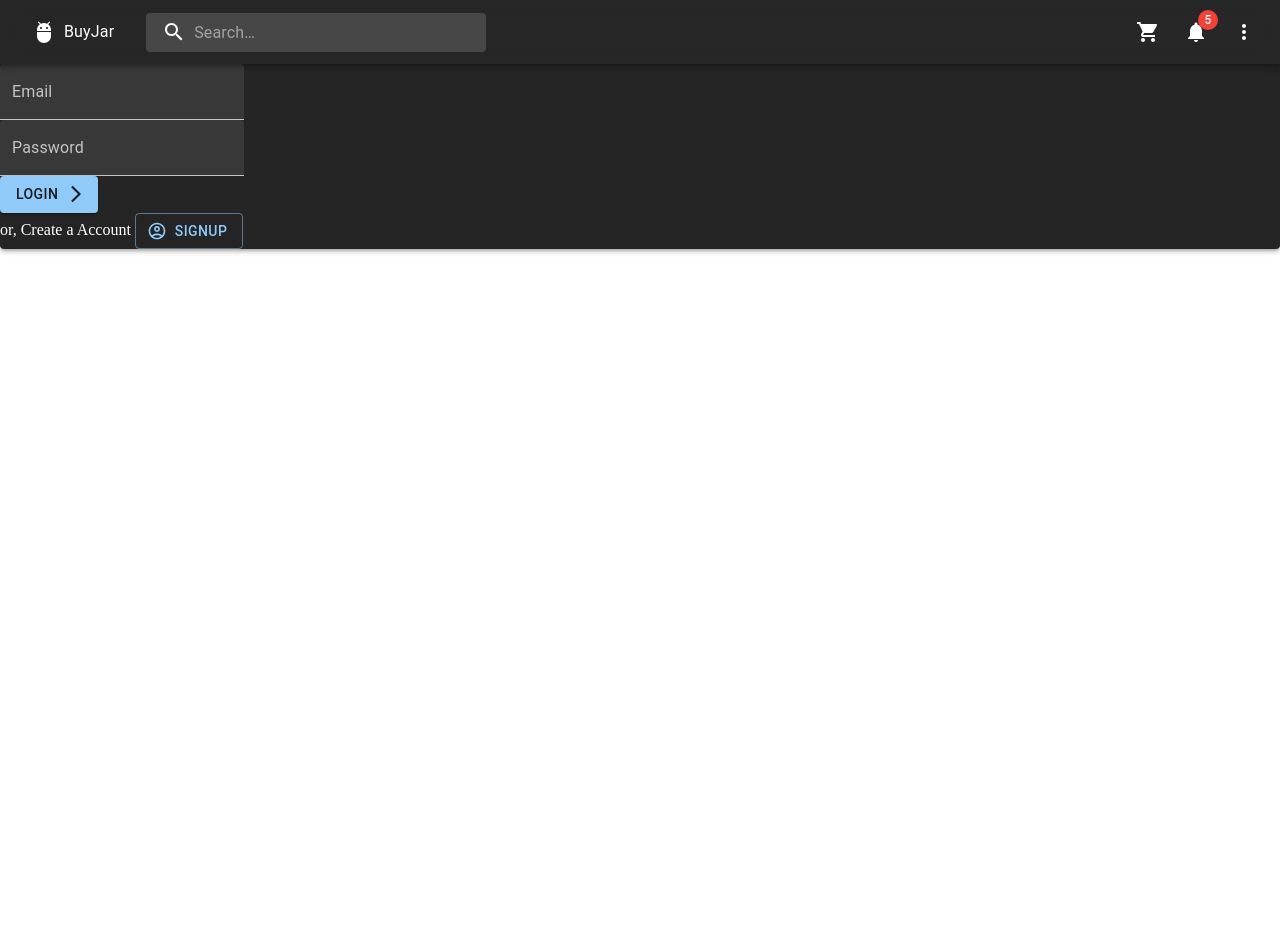
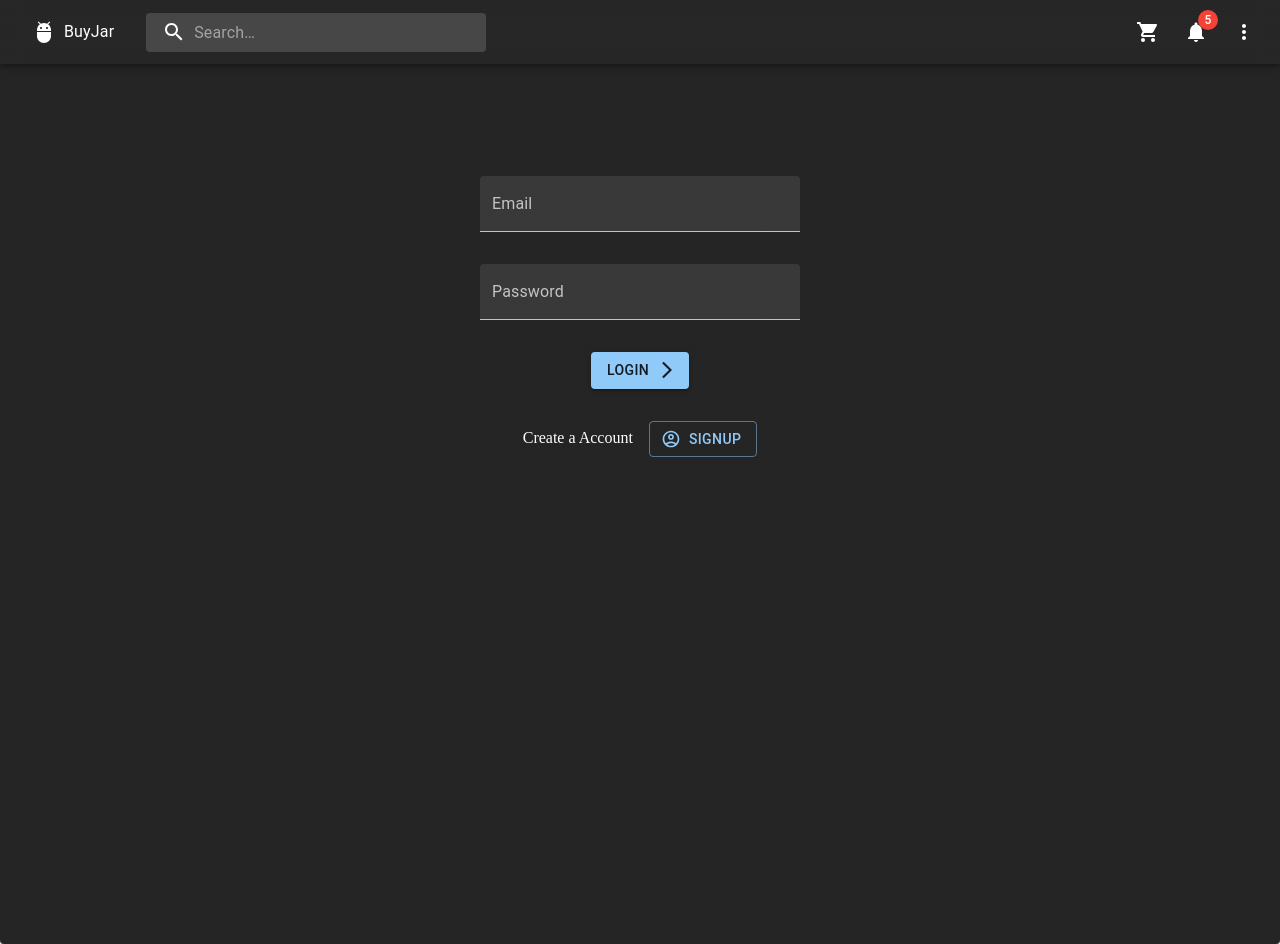
Before and after one commit to am4n-git/Jar-store, a React (Create React App) app: page /login in a window 1280 px wide. Before the commit the page ends 800 px from the top, so only its background shows below. Built offline with nearby package versions, Linux system fonts and the light colour scheme; no server answers.

Commit message:
login page style change

```diff
--- a/src/App.css
+++ b/src/App.css
@@ -99,3 +99,34 @@ a{
 .product-detail-img{
   border-radius: 20px;
 }
+.login-container{
+  text-align: center;
+  padding-top: 5rem;
+  height: 100vh;
+}
+.login-fields-container{
+  display: flex;
+  flex-direction: column;
+  justify-content: center;
+  align-items: center;
+}
+.login-fields{
+  width: 20rem;
+  margin-top: 2rem !important;
+  transition: 0.5s ease-in-out;
+}
+.login-buttons{
+  display: flex;
+  flex-direction: column;
+  justify-content: center;
+  align-items: center;
+  margin-top: 2rem;
+}
+.signup-button{
+  margin-top: 2rem;
+}
+@media screen and (max-width: 768px) {
+  .login-fields{
+    width:15rem;
+  }
+}
--- a/src/Components/Login.js
+++ b/src/Components/Login.js
@@ -17,16 +17,24 @@ function Login() {
   }
   return (
     <div className="login-container">
-      <Mui.TextField id="filled-basic" label="Email" variant="filled" />
-      <br />
+      <div className="login-fields-container">
         <Mui.TextField
           id="filled-basic"
+          label="Email"
+          variant="filled"
+          className="login-fields"
+        />
+        <Mui.TextField
+          id="filled-basic"
+          className="login-fields"
           label="Password"
           variant="filled"
+          type="password"
           value={password}
           onChange={(event) => setPassword(event.target.value)}
         />
-      <br />
+      </div>
+      <div className="login-buttons">
         <Mui.Button
           onClick={handleLogin}
           variant="contained"
@@ -34,11 +42,17 @@ function Login() {
         >
           Login
         </Mui.Button>
-      <br />
-      or, <span>Create a Account</span>{" "}
-      <Mui.Button variant="outlined" startIcon={<AccountCircleOutlinedIcon />}>
+      </div>
+      <div className="signup-button">
+        Create a Account
+        <Mui.Button
+          variant="outlined"
+          sx={{ ml: 2 }}
+          startIcon={<AccountCircleOutlinedIcon />}
+        >
           Signup
         </Mui.Button>
+      </div>
     </div>
   );
 }
```
Lines whose indentation alone changed are shown as unchanged.
